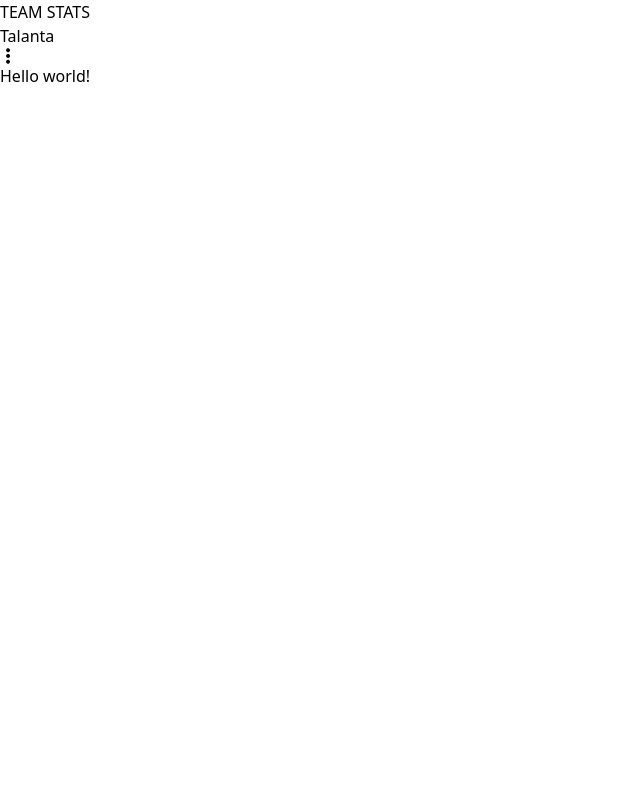
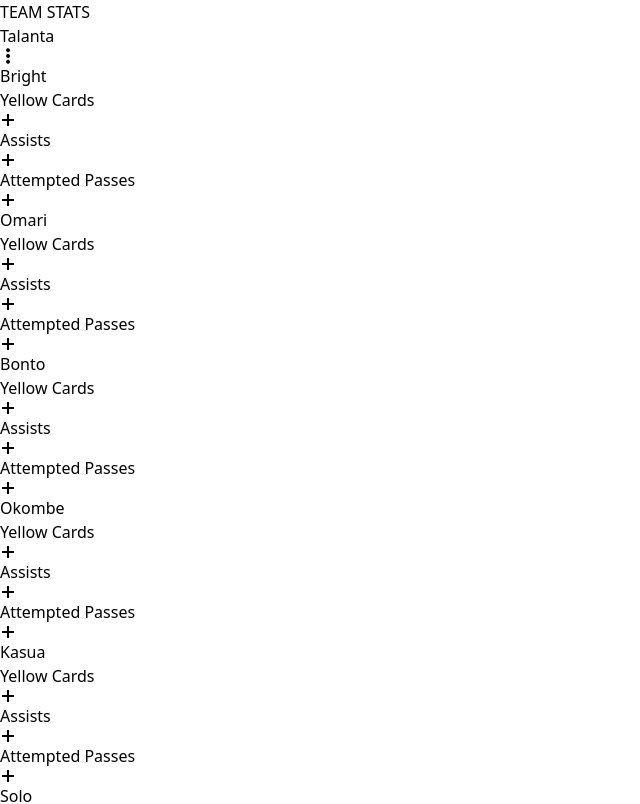
Before and after one commit to Samueelx/Teamstats, a React (Vite) app: page / in a window 1280 px wide. Shown: the top 804 px of the page, without its empty margins (0-640 px from the left). Built offline with nearby package versions, Linux system fonts and the light colour scheme; data requests are answered from the project's data file.

Commit message:
grouped the stats by the player and displayed the design.

```diff
--- a/package.json
+++ b/package.json
@@ -10,6 +10,7 @@
     "preview": "vite preview"
   },
   "dependencies": {
+    "json-server": "^0.17.4",
     "react": "^18.2.0",
     "react-dom": "^18.2.0",
     "react-icons": "^4.12.0"
--- a/src/App.tsx
+++ b/src/App.tsx
@@ -1,14 +1,41 @@
 // import './App.css'
+import { useEffect, useState } from "react"
 import Navbar from "./components/Navbar"
+import Stat from "./components/Stat"
+import { SessionStats } from "./interfaces/SessionStats";
+import { Player } from "./interfaces/Player";
 
 function App() {
+  const [stats, setStats] = useState<SessionStats[]>([]);
+
+  useEffect(() => {
+    fetch(`http://localhost:3000/playersSessionStats`).
+      then(res => res.json()).then((data: SessionStats[]): void => {
+        setStats(data)
+        console.log(stats)
+
+      });
+  }, []);
+
+  const playersGrouped: { [key: string]: Player[] } = stats?.reduce((acc: any, player) => {
+    if (acc[player.playerId]) {
+      acc[player.playerId].push(player);
+    } else {
+      acc[player.playerId] = [player];
+    }
+    return acc;
+  }, {})
 
   return (
     <>
-    <Navbar />
-      <h1 className="text-3xl font-bold underline text-center">
-      Hello world!
-    </h1>
+      <Navbar />
+      <section className=" pl-32">
+        {Object.values(playersGrouped).map((player, index) => {
+          return (<div key={index}>
+            <Stat playerStat={player} />
+          </div>)
+        })}
+      </section>
     </>
   )
 }
--- a/src/components/Stat.tsx
+++ b/src/components/Stat.tsx
@@ -1,27 +1,27 @@
 import { GoPlus } from "react-icons/go";
+import { Player } from "../interfaces/Player";
+import React from "react";
 
-function Stat() {
+interface PlayerSessionStats {
+    playerStat: Player[]
+}
+
+const Stat: React.FC<PlayerSessionStats> = ({ playerStat }) => {
     return (
         <>
             <div className="w-3/5 p-6 h-1/6 bg-stone-400 rounded-lg m-4">
-                <p className="mb-4 font-medium">Player Name</p>
-                <div className="flex items-center justify-between font-light">
-                    <p>stat 1</p>
-                    <span>
-                        <GoPlus />
-                    </span>
-                </div>
-                <div className="flex items-center justify-between font-light">
-                    <p>stat 2</p>
-                    <span>
-                        <GoPlus />
-                    </span>
-                </div>
-                <div className="flex items-center justify-between font-light">
-                    <p>stat 3</p>
-                    <span>
-                        <GoPlus />
-                    </span>
+                <p className="mb-4 font-medium">{playerStat[0].playerName}</p>
+                <div className="flex flex-wrap justify-between">
+                    {playerStat.map((stat, index) => {
+                        return (
+                            <div className="flex items-center justify-between font-light w-2/5 mb-2" key={index}>
+                                <p>{stat.clubAssignedStatName}</p>
+                                <span className="hover:cursor-pointer">
+                                    <GoPlus />
+                                </span>
+                            </div>
+                        )
+                    })}
                 </div>
             </div>
         </>
--- /dev/null
+++ b/src/interfaces/Player.ts
@@ -0,0 +1,7 @@
+export interface Player {
+    sessionStatId: string;
+    playerId: string;
+    playerName: string;
+    clubAssignedStatName: string;
+    lastUpdated: Date | null;
+}
--- /dev/null
+++ b/src/interfaces/SessionStats.ts
@@ -0,0 +1,7 @@
+export interface SessionStats {
+    sessionStatId: string;
+    playerId: string;
+    playerName: string;
+    clubAssignedStatName: string;
+    lastUpdated?: null
+}
```
Also changed, not shown: 1 other file (tests, documents, lock files or other folders).
